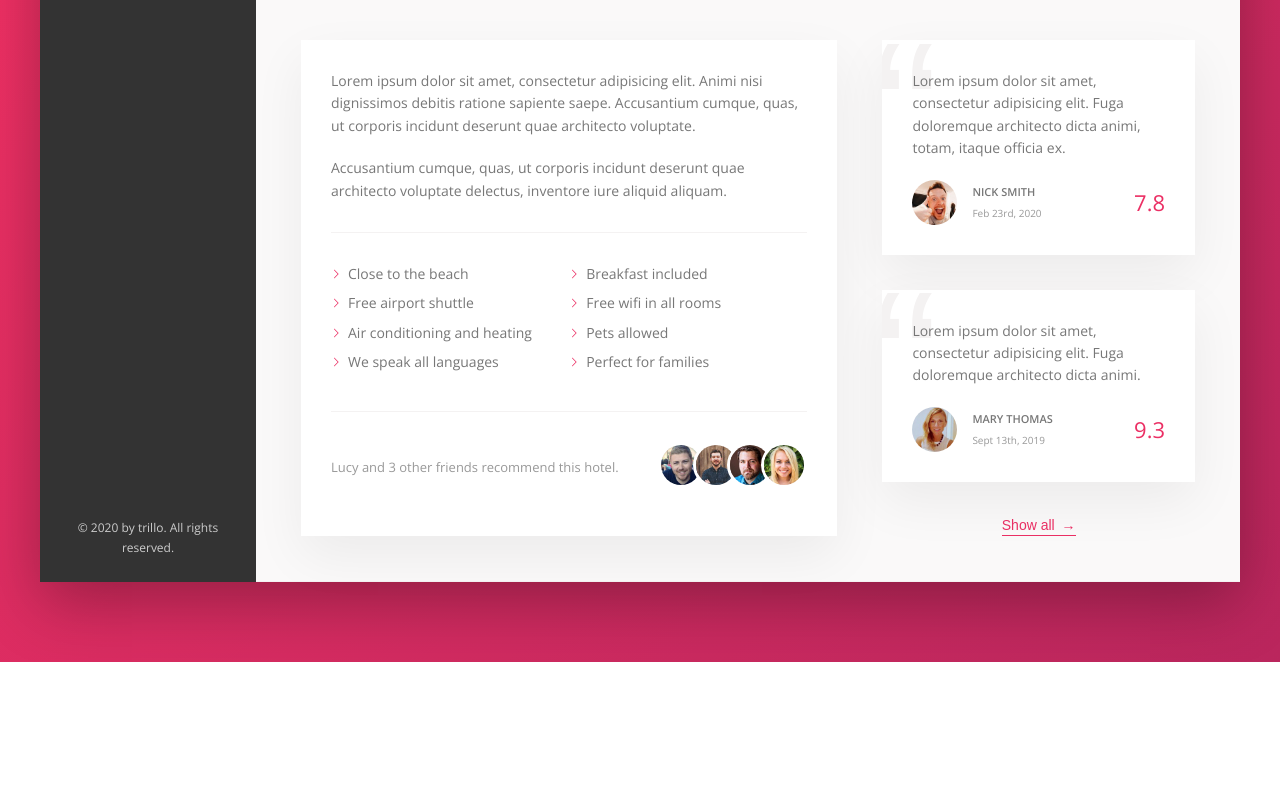
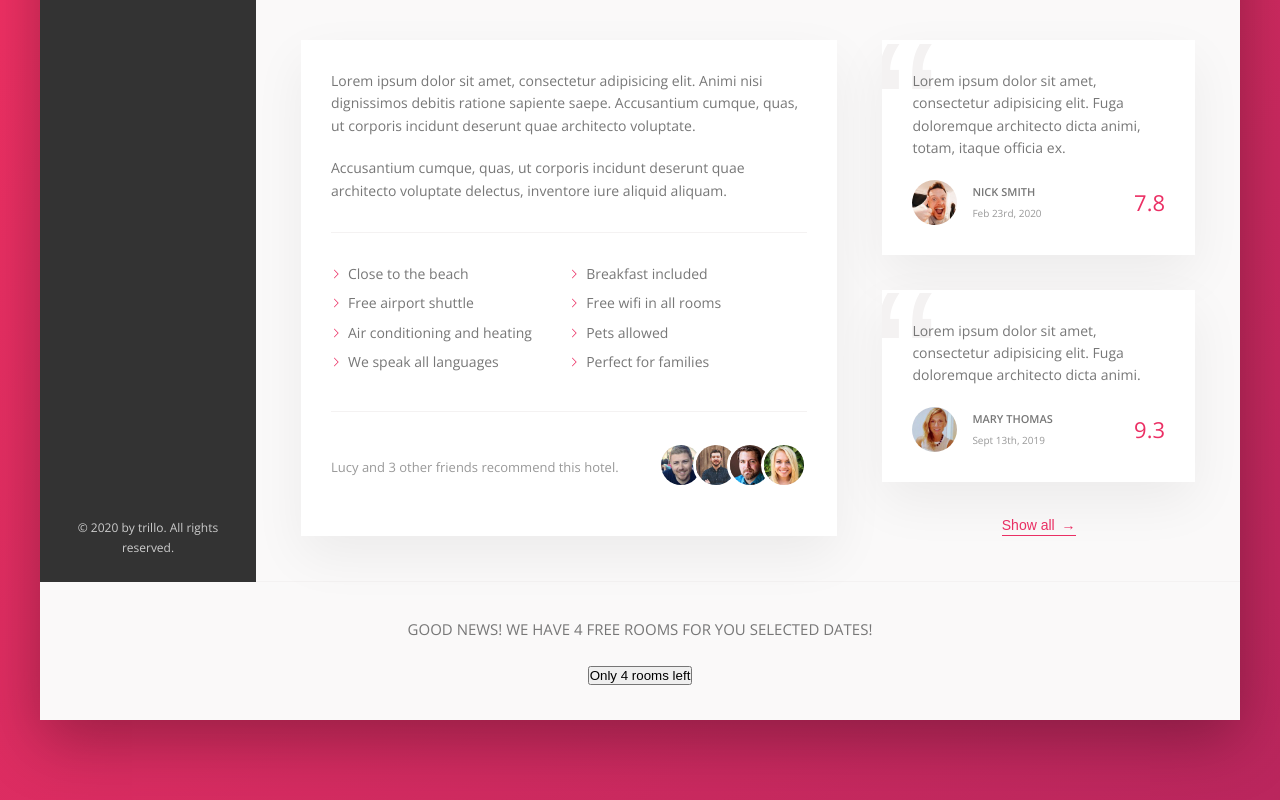
Before and after one commit to ErwannLG/trillo, a website: page index.html in a window 1280 px wide. Shown: the part 607-1407 px from the top of the page. Before the commit the page ends 1269 px from the top, so only its background shows below. Drawn offline with nearby package versions, Linux system fonts and the light colour scheme.

Commit message:
rooms left section

```diff
--- a/index.html
+++ b/index.html
@@ -193,8 +193,18 @@
                             <button class="btn-inline">Show all <span>&rarr;</span></button>
                         </div>
 
+
+
                     </div>
 
+                    <div class="cta">
+                        <h2 class="cta__book-now">
+                            Good news! We have 4 free rooms for you selected dates!
+                        </h2>
+                        <button class="btn">
+                            Only 4 rooms left
+                        </button>
+                    </div>
                 </main>
             </div>
         </div>
--- a/sass/_components.scss
+++ b/sass/_components.scss
@@ -470,3 +470,19 @@
     z-index: 1;
   }
 }
+
+
+
+//////////////////////////////////////
+// CALL TO ACTION
+.cta {
+  padding: 3.5rem 0;
+  text-align: center;
+
+  &__book-now {
+    font-size: 1.5rem;
+    font-weight: 300;
+    text-transform: uppercase;
+    margin-bottom: 2.5rem;
+  }
+}
```
Also changed, not shown: css/style.css.
